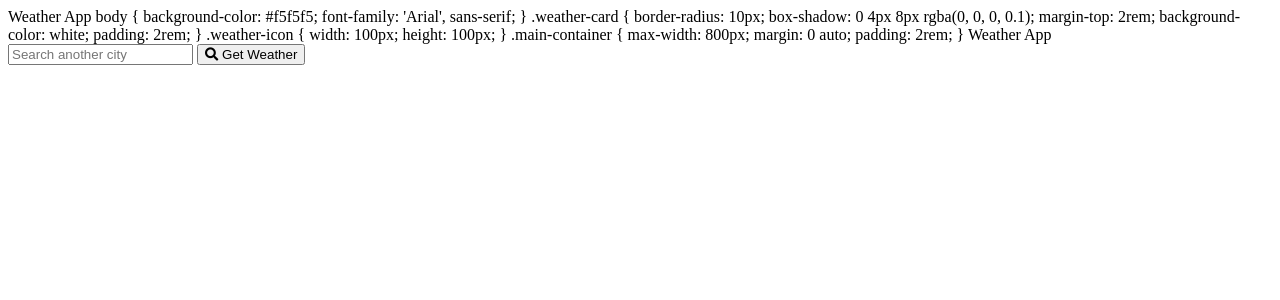
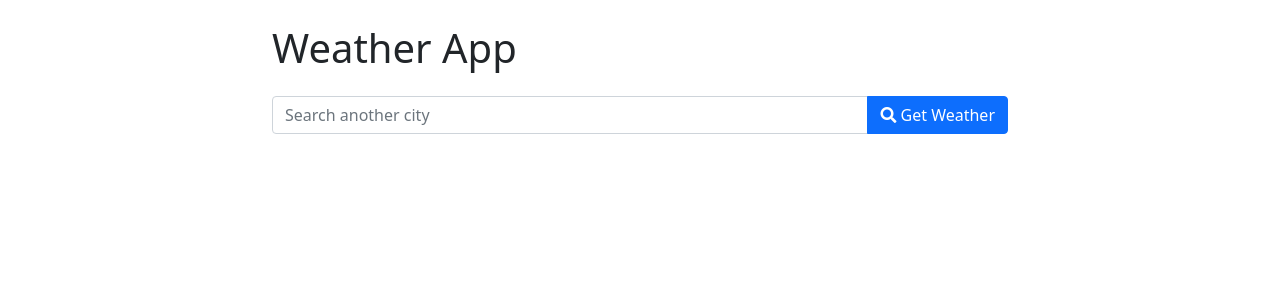
Before and after one commit to elemenceOR/dev_py_weather, a Flask app: template app/templates/results.html in a window 1280 px wide. Shown: the top 300 px of the page. Run offline with Flask 3, Linux system fonts and the light colour scheme; the template is opened without the code that fills it, so the values that code supplies are empty.

Commit message:
Refactor Dockerfile and update requirements; enhance Flask app with improved weather data handling, error management, and UI updates for better user experience

```diff
--- a/app/config.py
+++ b/app/config.py
@@ -4,4 +4,4 @@ import os
 
 class Config:
     SECRET_KEY = os.environ.get('SECRET_KEY') or 'Not allowed'
-    WEATHER_API_KEY = os.environ.get('WEATHER_API_KEY') or 'your-openweathermap-api-key'
+    WEATHER_API_KEY = os.environ.get('WEATHER_API_KEY') or '0f595912d5a8bd80b773dcb4d3828a8b'
--- /dev/null
+++ b/app/static/styles.css
@@ -0,0 +1,23 @@
+body {
+    background-color: #f5f5f5;
+    font-family: 'Arial', sans-serif;
+}
+
+.weather-card {
+    border-radius: 10px;
+    box-shadow: 0 4px 8px rgba(0, 0, 0, 0.1);
+    margin-top: 2rem;
+    background-color: white;
+    padding: 2rem;
+}
+
+.weather-icon {
+    width: 100px;
+    height: 100px;
+}
+
+.main-container {
+    max-width: 800px;
+    margin: 0 auto;
+    padding: 2rem;
+}
--- a/app/templates/base.html
+++ b/app/templates/base.html
@@ -1,4 +1,4 @@
-Weather App{% block title %}{% endblock %}
+{% block title %}{% endblock %}
 
 
         body {
--- a/app/templates/results.html
+++ b/app/templates/results.html
@@ -1,12 +1,55 @@
 <!DOCTYPE html>
 <html lang="en">
-{% extends "base.html" %}
+<head>
+    <meta charset="UTF-8">
+    <meta name="viewport" content="width=device-width, initial-scale=1.0">
+    <title>Weather Results</title>
+    <link rel="stylesheet" href="{{ url_for('static', filename='styles.css') }}">
+    <link href="https://cdn.jsdelivr.net/npm/bootstrap@5.1.3/dist/css/bootstrap.min.css" rel="stylesheet">
+    <link rel="stylesheet" href="https://cdnjs.cloudflare.com/ajax/libs/font-awesome/5.15.3/css/all.min.css">
+    <style>
+        .weather-results-card {
+            box-shadow: 0 4px 6px rgba(0,0,0,0.1);
+            border-radius: 10px;
+            overflow: hidden;
+        }
 
-{% block content %}
+        .weather-icon {
+            width: 100px;
+            height: 100px;
+            margin-right: 10px;
+        }
+
+        .temperature-section {
+            margin-bottom: 20px;
+        }
+
+        .list-group-item {
+            display: flex;
+            justify-content: space-between;
+            align-items: center;
+        }
+    </style>
+</head>
+<body>
     <div class="container">
         <div class="row justify-content-center">
             <div class="col-md-8">
-            <!-- Search Form (Reusable Component) -->
+                <h1 class="mt-4 mb-4">Weather App</h1>
+
+                <!-- Flash Messages -->
+                {% with messages = get_flashed_messages() %}
+                    {% if messages %}
+                        {% for message in messages %}
+                            <div class="alert alert-warning alert-dismissible fade show" role="alert">
+                                {{ message }}
+                                <button type="button" class="btn-close" data-bs-dismiss="alert" aria-label="Close"></button>
+                            </div>
+                        {% endfor %}
+                    {% endif %}
+                {% endwith %}
+
+                <!-- Search Form -->
                 <form method="POST" action="{{ url_for('main.index') }}" class="mb-4">
                     <div class="input-group mb-3">
                         <input type="text" name="city" class="form-control"
@@ -107,31 +150,7 @@
         </div>
     </div>
 
-<!-- Additional CSS for Enhanced Styling -->
-<style>
-    .weather-results-card {
-        box-shadow: 0 4px 6px rgba(0,0,0,0.1);
-        border-radius: 10px;
-        overflow: hidden;
-    }
-
-    .weather-icon {
-        width: 100px;
-        height: 100px;
-        margin-right: 10px;
-    }
-
-    .temperature-section {
-        margin-bottom: 20px;
-    }
-
-    .list-group-item {
-        display: flex;
-        justify-content: space-between;
-        align-items: center;
-    }
-</style>
-
-<!-- Recommended: Add Font Awesome for icons -->
-<link rel="stylesheet" href="https://cdnjs.cloudflare.com/ajax/libs/font-awesome/5.15.3/css/all.min.css">
-{% endblock %}
+    <!-- Bootstrap JS (optional) -->
+    <script src="https://cdn.jsdelivr.net/npm/bootstrap@5.1.3/dist/js/bootstrap.bundle.min.js"></script>
+</body>
+</html>
--- a/app/weather.py
+++ b/app/weather.py
@@ -3,7 +3,7 @@ from flask import current_app
 
 class Weather:
     def __init__(self, api_key='None'):
-        self.api_key = api_key or current_app.config['WEATHER_API_KEY']
+        self.api_key = api_key
         self.base_url = "https://api.openweathermap.org/data/2.5/weather"
 
     def get_weather(self, city):
@@ -14,6 +14,8 @@ class Weather:
                 'appid': self.api_key,
                 'units': 'metric' #force to use celcius
             }
+
+            print(f"Using API key: {self.api_key}")
 
             response = requests.get(self.base_url, params=params)
 
@@ -38,7 +40,7 @@ class Weather:
     def parse_data(self, wdata):
         #transfrom raw data recived from the API into readable format
         if not wdata.get('success', False):
-            return data
+            return wdata
 
         data = wdata['data']
 
--- a/docker-compose.yml
+++ b/docker-compose.yml
@@ -10,5 +10,5 @@ services:
     environment:
       - FLASK_ENV=development
       - FLASK_APP=wsgi.py
-      - WEATHER_API_KEY=a12d3e27079a99e8c4a20f4259279ced
+      - WEATHER_API_KEY=0f595912d5a8bd80b773dcb4d3828a8b
     command: flask run --host=0.0.0.0 --port=8080
--- a/requirments.txt
+++ b/requirments.txt
@@ -1,4 +1,6 @@
-Flask==2.0.1
+Flask==1.1.4
 requests==2.26.0
 gunicorn==20.1.0
 pytest==6.2.5
+Werkzeug<2.0
+markupsafe<2.1.0
```
Also changed, not shown: app/routes.py (+7 -6 lines), app/templates/index.html (+18 -32 lines), 1 other file. Lines whose indentation alone changed are shown as unchanged.
